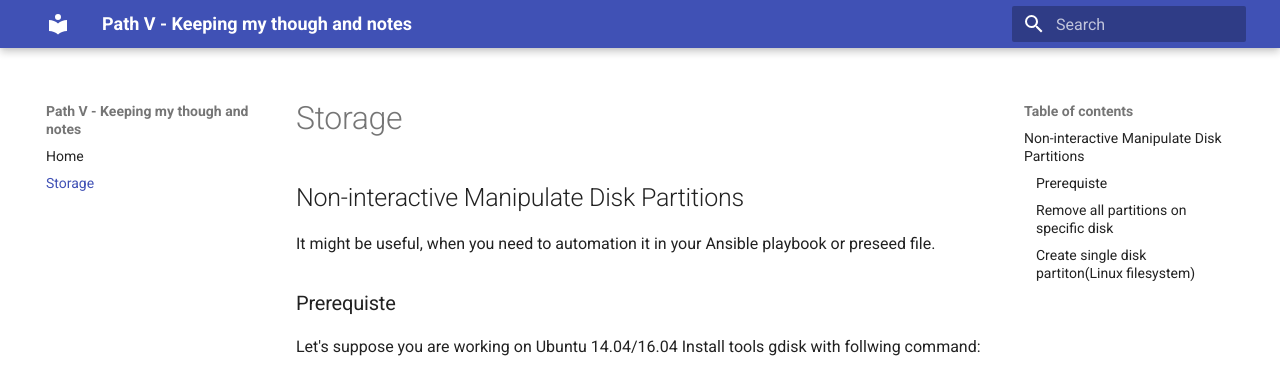
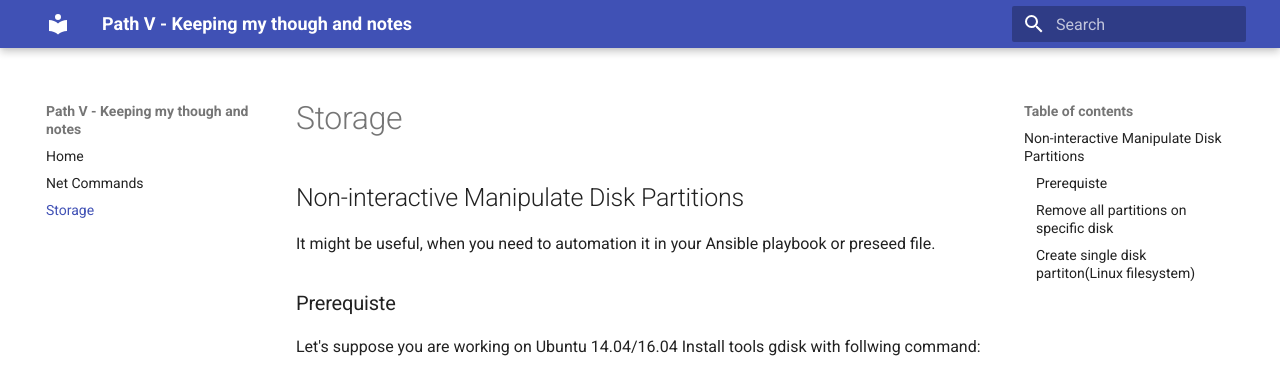
Before and after one commit to cy-lee/cylee-notes, an MkDocs documentation site: the page built from docs/storage.md, in a window 1280 px wide. Shown: the top 367 px of the page. Built offline with MkDocs 1.6.1 and Material for MkDocs 9.7.7, drawn with Linux system fonts in a browser that asks for light colours; old or Windows-style settings are respelled for this version of MkDocs.

Commit message:
Add net commands

```diff
--- a/mkdocs.yml
+++ b/mkdocs.yml
@@ -4,4 +4,5 @@ theme:
 
 pages:
   - Home: index.md
+  - Net Commands: linux-net-cmd.md
   - Storage: storage.md
```
